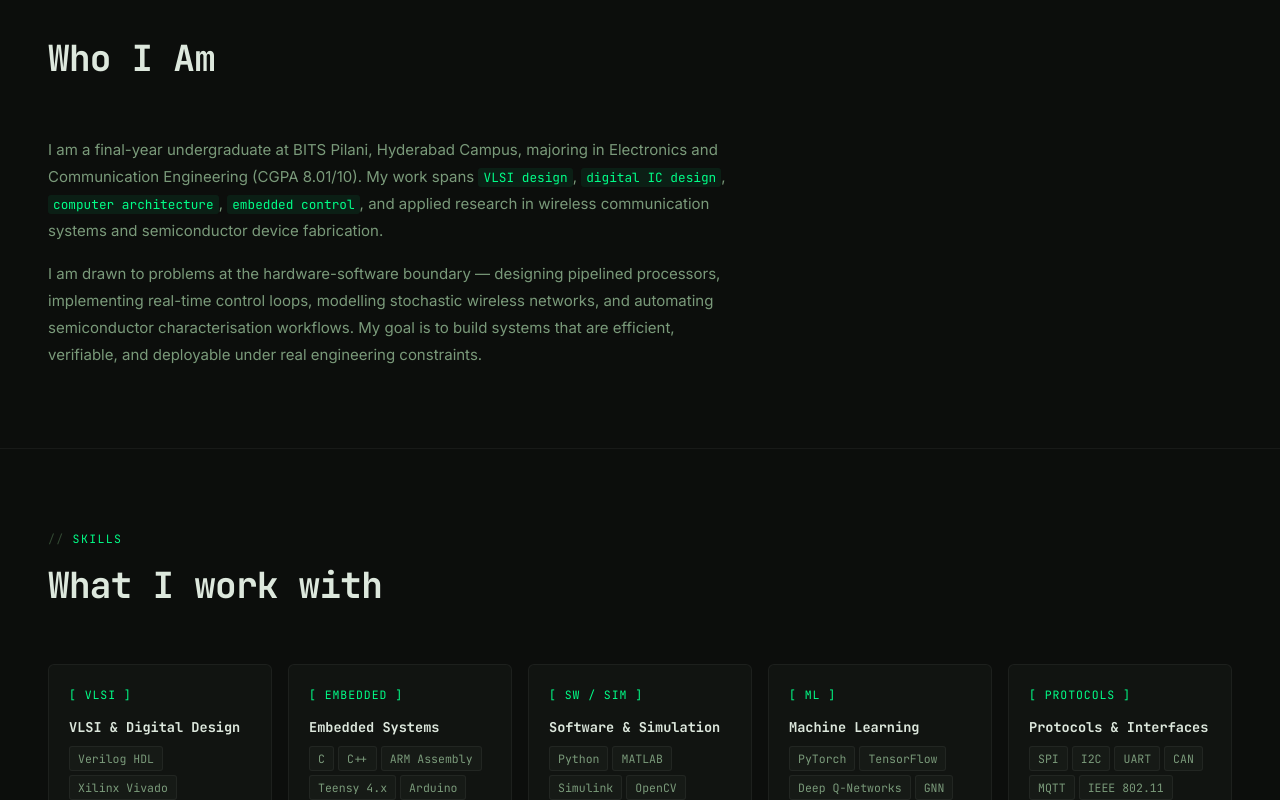
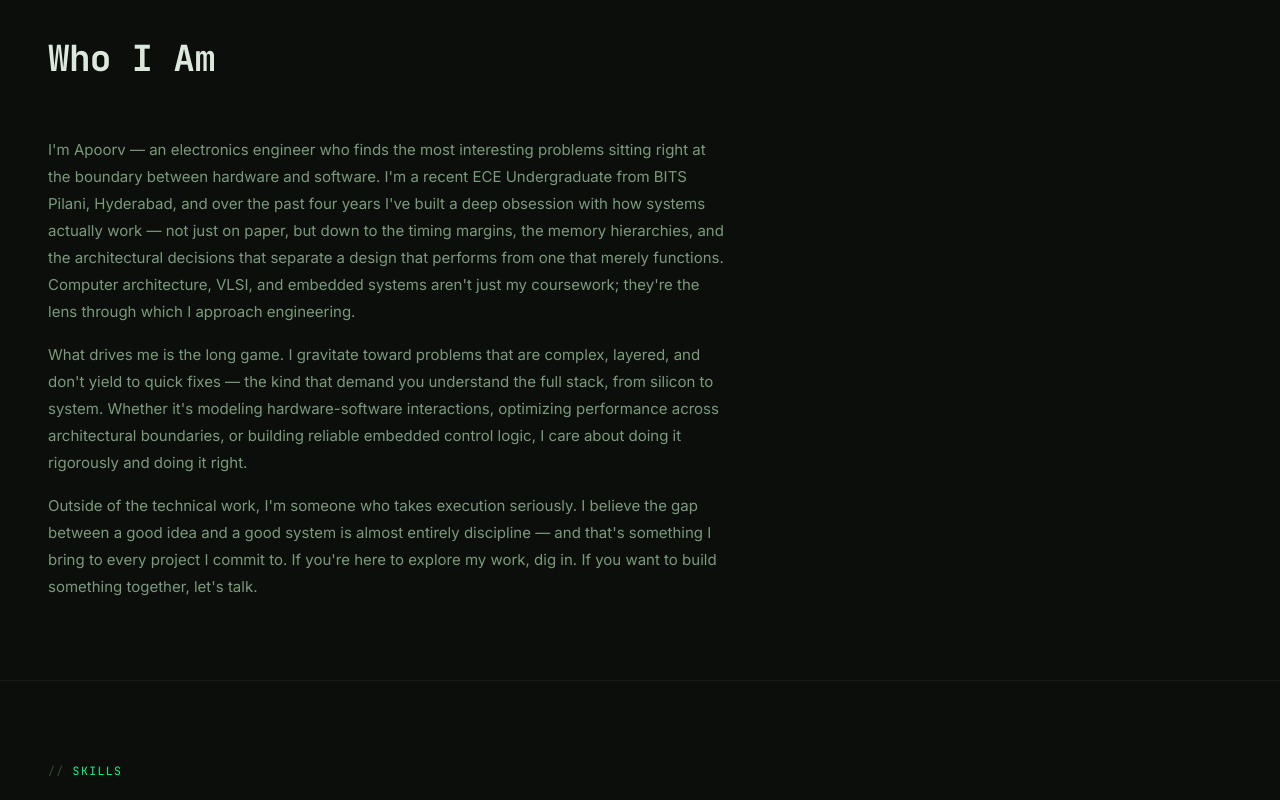
Before and after one commit to apoorvvuppulury7/apoorvvuppulury7.github.io, a plain HTML site: page index.html in a window 1280 px wide. Shown: the part 728-1528 px from the top of the page. Drawn offline with Linux system fonts and the light colour scheme.

Commit message:
Update index.html

```diff
--- a/index.html
+++ b/index.html
@@ -219,14 +219,21 @@
     <h2 class="sec-title">Who I Am</h2>
     <div class="about__body">
       <p>
-        I am a final-year undergraduate at BITS Pilani, Hyderabad Campus, majoring in Electronics and Communication Engineering (CGPA&nbsp;8.01/10).
-        My work spans <code>VLSI design</code>, <code>digital IC design</code>, <code>computer architecture</code>, <code>embedded control</code>,
-        and applied research in wireless communication systems and semiconductor device fabrication.
+        I'm Apoorv — an electronics engineer who finds the most interesting problems sitting right at the boundary between hardware and software.
+        I'm a recent ECE Undergraduate from BITS Pilani, Hyderabad, and over the past four years I've built a deep obsession with how systems
+        actually work — not just on paper, but down to the timing margins, the memory hierarchies, and the architectural decisions that separate
+        a design that performs from one that merely functions. Computer architecture, VLSI, and embedded systems aren't just my coursework; they're
+        the lens through which I approach engineering.
       </p>
       <p>
-        I am drawn to problems at the hardware-software boundary — designing pipelined processors, implementing real-time control loops,
-        modelling stochastic wireless networks, and automating semiconductor characterisation workflows.
-        My goal is to build systems that are efficient, verifiable, and deployable under real engineering constraints.
+        What drives me is the long game. I gravitate toward problems that are complex, layered, and don't yield to quick fixes — the kind that
+        demand you understand the full stack, from silicon to system. Whether it's modeling hardware-software interactions, optimizing performance
+        across architectural boundaries, or building reliable embedded control logic, I care about doing it rigorously and doing it right.
+      </p>
+      <p>
+        Outside of the technical work, I'm someone who takes execution seriously. I believe the gap between a good idea and a good system is almost
+        entirely discipline — and that's something I bring to every project I commit to. If you're here to explore my work, dig in.
+        If you want to build something together, let's talk.
       </p>
     </div>
   </section>
```
